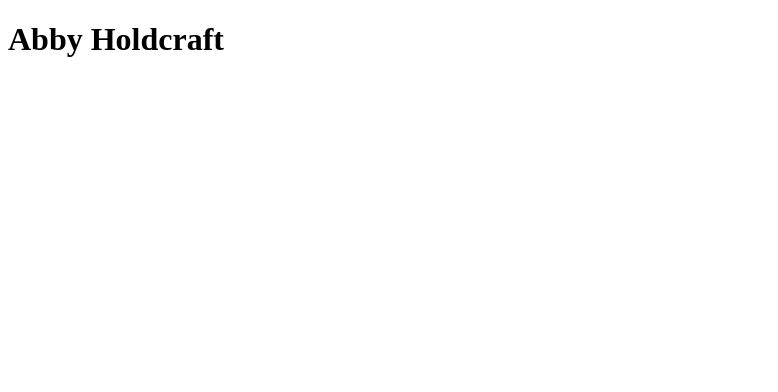
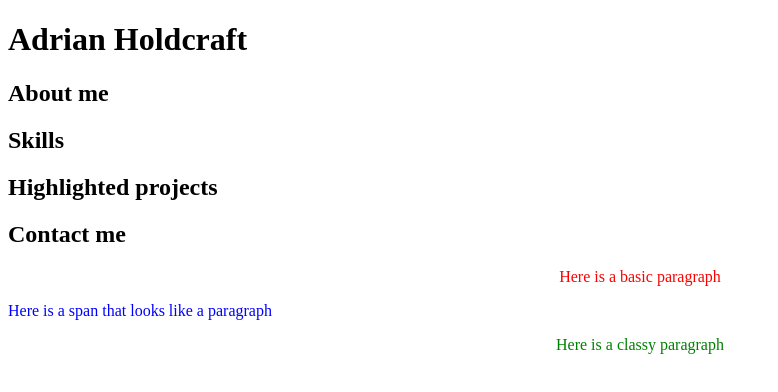
Before and after one commit to keySmash13/keySmash13.github.io, a plain HTML site: page index.html in a window 1280 px wide. Shown: the whole page, without its empty margins (0-778 px from the left). Drawn offline with Linux system fonts and the light colour scheme.

Commit message:
editing index

```diff
--- a/index.html
+++ b/index.html
@@ -1,9 +1,20 @@
 <!DOCTYPE html>
 <html>
   <head>
-    <title>CSCE 190: Abby Holdcraft</title>
+    <title> CSCE 190: Adrian Holdcraft</title>
+    <link rel="stylesheet" href="styles.css">
   </head>
   <body>
-    <h1>Abby Holdcraft</h1>
+    <h1>Adrian Holdcraft</h1>
+    <h2>About me</h2><div class="about"></div>
+    <h2>Skills</h2><div class="skills"></div>
+    <h2>Highlighted projects</h2><div class="projects"></div>
+    <h2>Contact me</h2><div class="contact"></div>
+
+    <p>Here is a basic paragraph</p>
+	  <span id="para1">Here is a span that looks like a paragraph</span>
+	  <p class="center">Here is a classy paragraph</p>
+
   </body>
+
 </html>
--- /dev/null
+++ b/styles.css
@@ -0,0 +1,12 @@
+p {
+    text-align: center;
+    color: red;
+  }
+  #para1 {
+    text-align: center;
+    color: blue;
+  }
+  .center {
+    text-align: center;
+    color: green;
+  }
```
